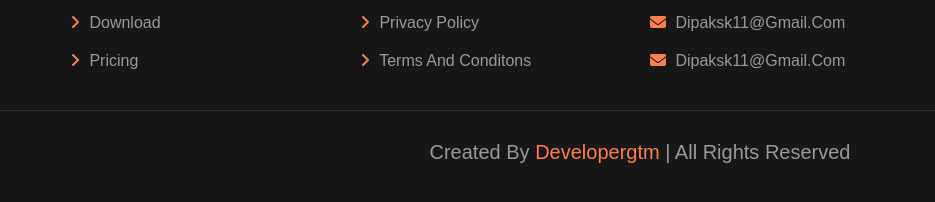
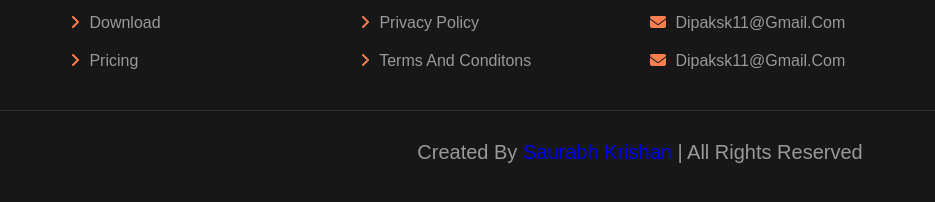
Before and after one commit to Saurabhmurari98/Treding_sm, a plain HTML site: page index.html in a window 1280 px wide. Shown: the part 3436-3638 px from the top of the page, 0-935 px from the left. Drawn offline with Linux system fonts and the light colour scheme.

Commit message:
some changes

```diff
--- a/index.html
+++ b/index.html
@@ -410,7 +410,8 @@
             </div>
 
         </section>
-        <div class="credit">Created by <span>Developergtm</span> | all rights reserved</div>
+        <div class="credit">Created by <a href="https://saurabhmurari98.github.io/Saurabh_Krishan_Portfolio"
+                style="text-decoration: none;">Saurabh Krishan</a> | all rights reserved</div>
 
     </footer>
     <!-- footer section ends -->
```
